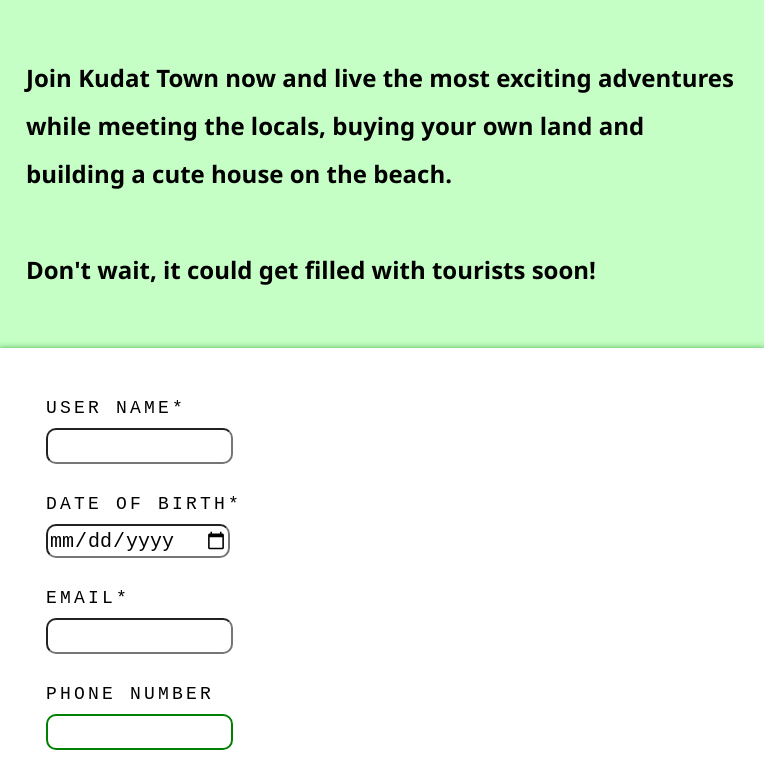
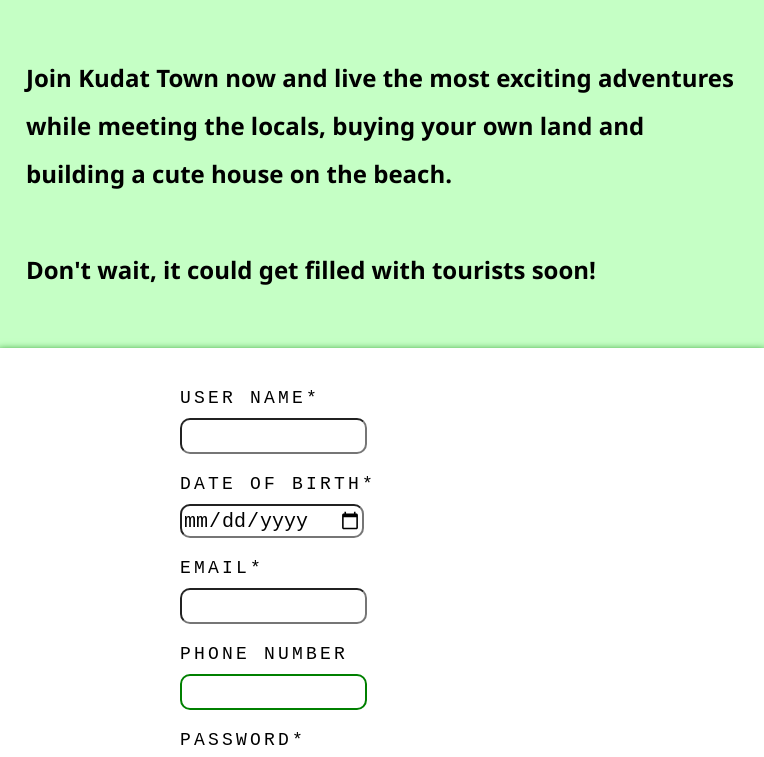
Before and after one commit to irizow/form-page, a plain HTML site: page index.html in a window 1280 px wide. Shown: the top 757 px of the page, 516-1280 px from the left. Drawn offline with Linux system fonts and the light colour scheme; a script that the page names is missing.

Commit message:
change size

```diff
--- a/styles.css
+++ b/styles.css
@@ -25,12 +25,12 @@ body {
 .leftsquare {
     background-image: url("images/backgroundsignup.png");
     background-size: contain;
-    height: 100vh;
+    height: 130vh;
     width: 40vw;
 }
 
 .rightsquare {
-    height: 100vh;;
+    height: 130vh;
     width: 60vw;
     background-color: rgb(197, 255, 197);
     color: black;
@@ -47,13 +47,17 @@ body {
 .form_data {
     font-family: 'Courier New', Courier, monospace;
     letter-spacing: 0.2rem;
-    padding: 50px;
+    padding: 40px 10px;
     box-shadow: 2px 2px 8px green;
     display: flex;
     flex-wrap: wrap;
-    gap: 30px;
+    justify-content: space-around;
+    gap: 20px;
     background-color: white;
     font-size: 18px;
+}
+.data {
+    width: 200px;
 }
 
 .form_submit {
```
